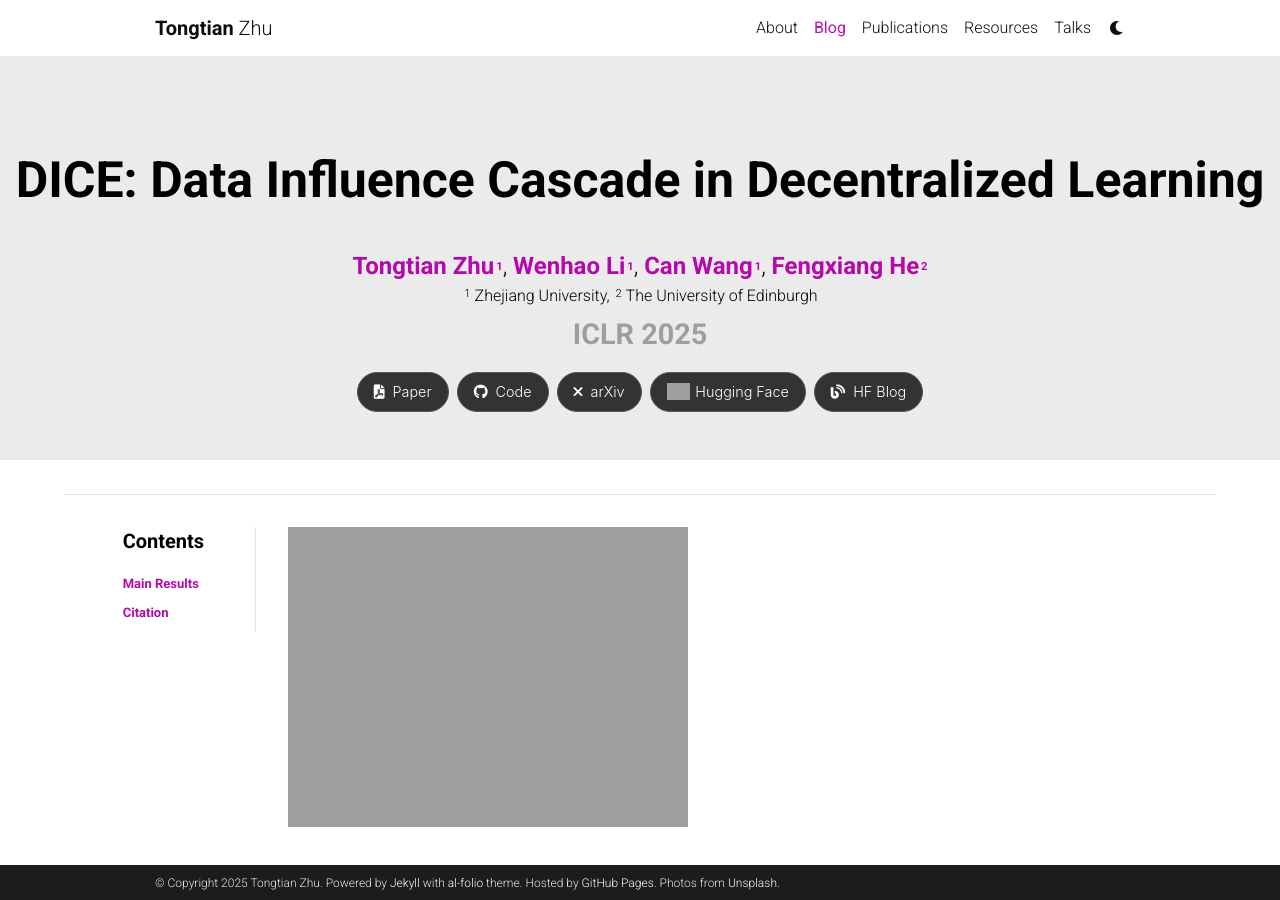
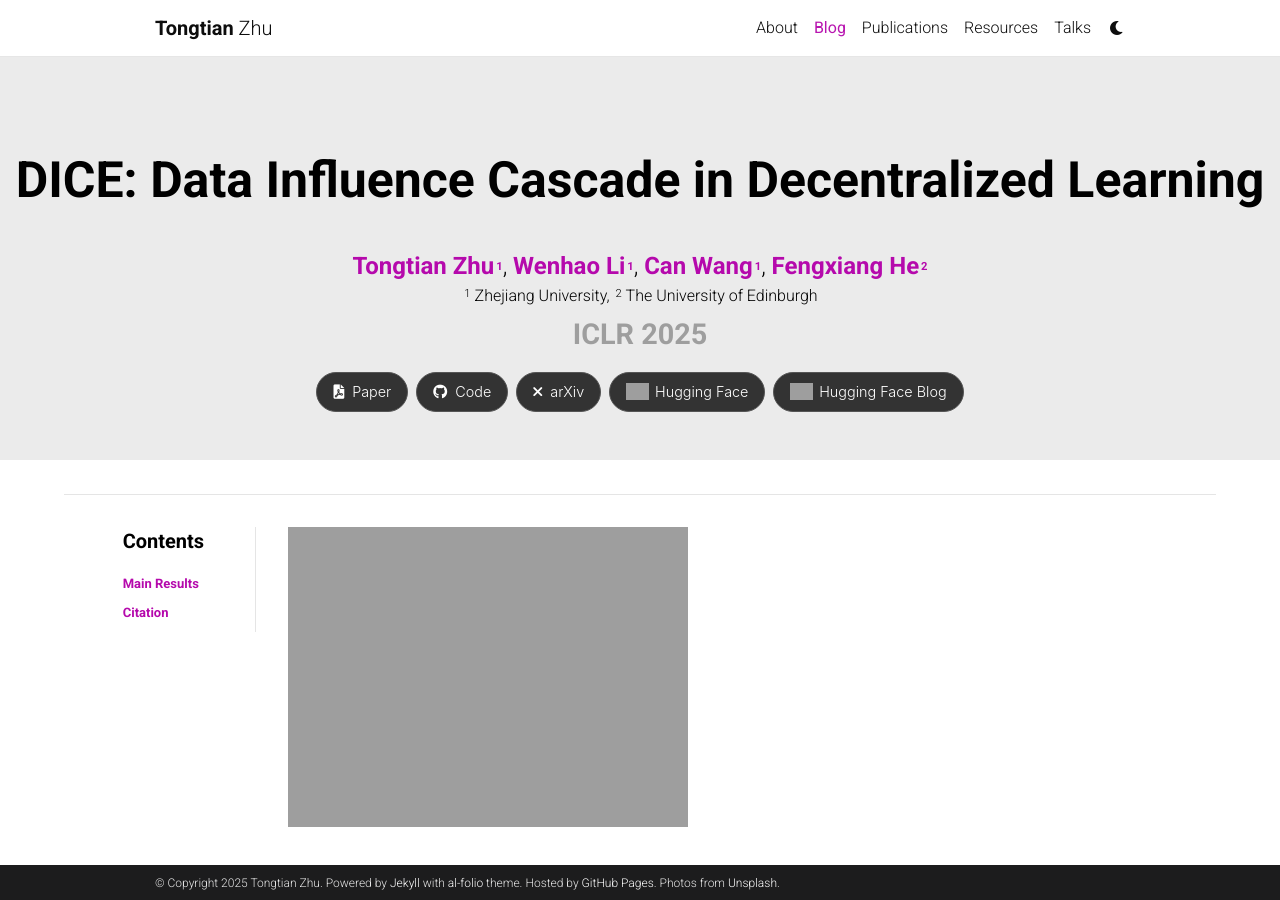
Before and after one commit to Raiden-Zhu/Raiden-Zhu.github.io, a Jekyll site: the page built from _posts/2025-03-15-DICE.md, in a window 1280 px wide and 900 px high. Built offline with Jekyll 4.4.1, drawn with Linux system fonts in a browser that asks for light colours; comment, search, counter and statistics services are not loaded; a style sheet for code colours, icons or effects is not loaded; grey boxes are pictures that could not be loaded.

Commit message:
Update distill.html

```diff
--- a/_layouts/distill.html
+++ b/_layouts/distill.html
@@ -222,7 +222,10 @@
               </a>
             {% endif %}
             {% if page.huggingface_blog_url %}
-              <a href="{{ page.huggingface_blog_url }}" class="custom-button"><i class="fas fa-blog"></i>HF Blog</a>
+              <a href="{{ page.huggingface_blog_url }}" class="custom-button">
+                <img src="https://huggingface.co/datasets/huggingface/brand-assets/resolve/main/hf-logo.png" alt="Hugging Face Blog Logo" class="button-icon-img">
+                Hugging Face Blog
+              </a>
             {% endif %}
           </div>
           {% assign has_equal_contribution = false %}
```
